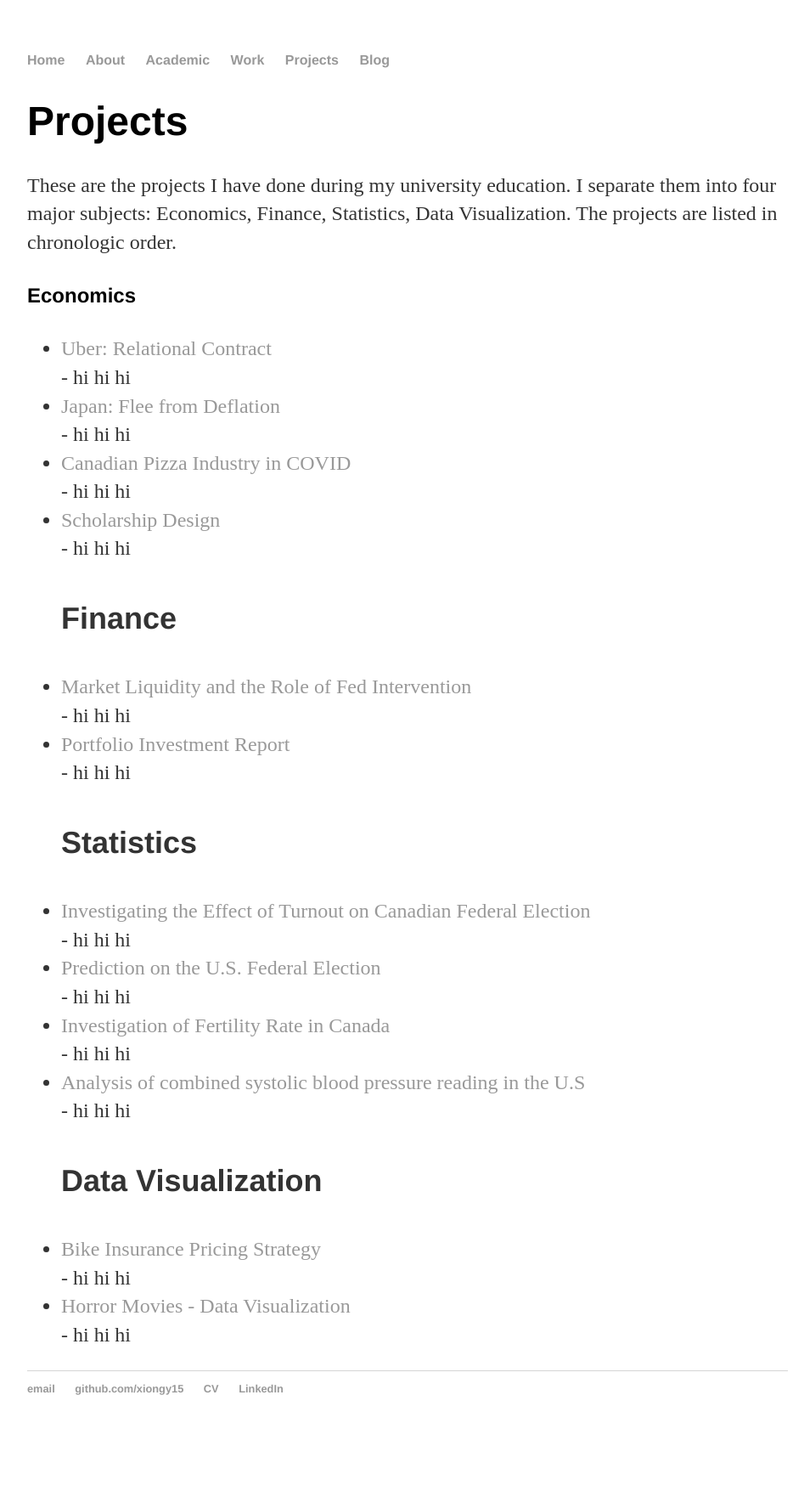
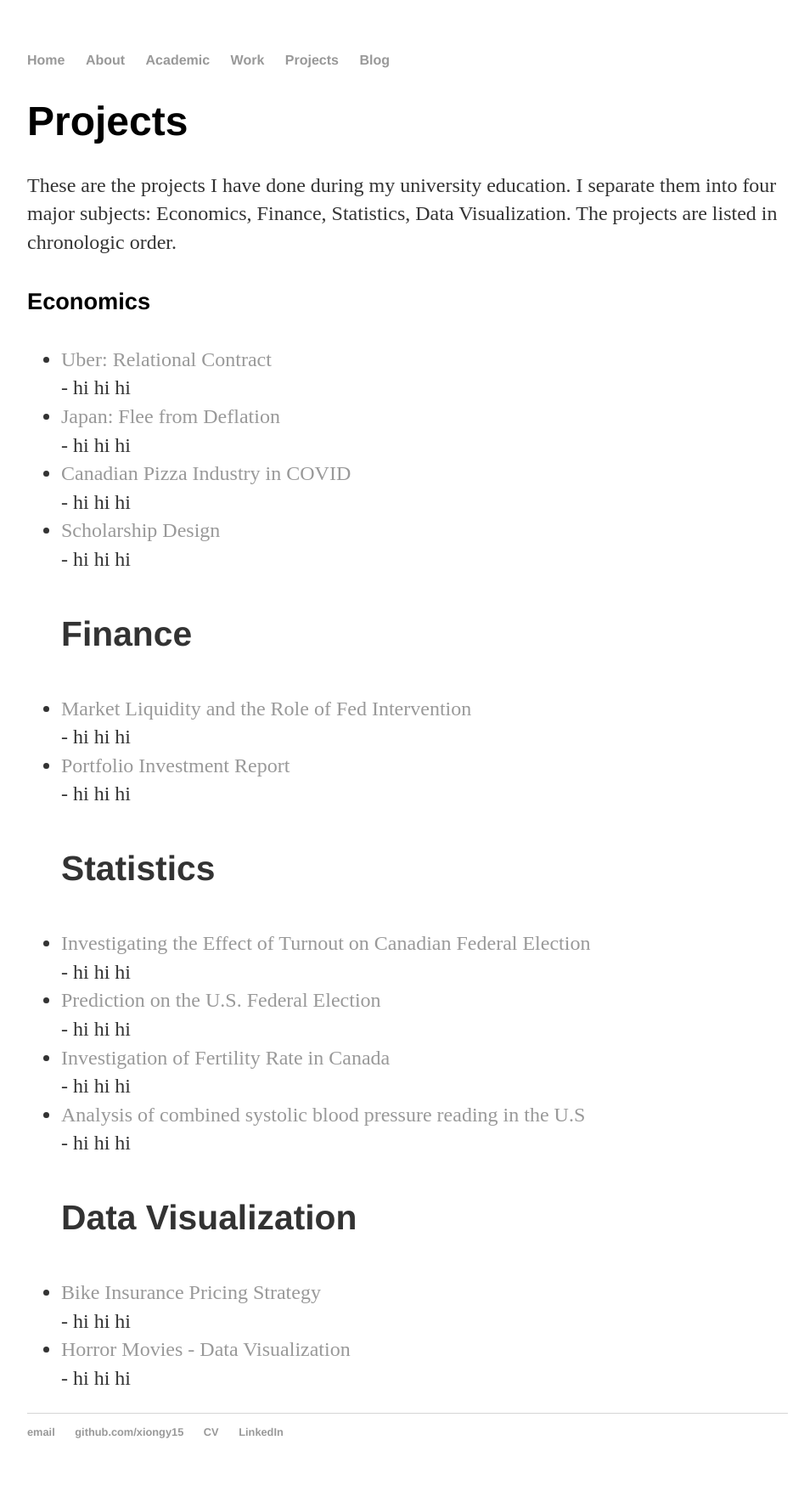
Before and after one commit to xiongy15/xiongy15.github.io, a Jekyll site: the page built from project/index.html, in a window 1280 px wide. Shown: the whole page at 85% size, without its empty margins (160-1107 px from the left). Built offline with Jekyll 4.4.1, drawn with Linux system fonts in a browser that asks for light colours; before the commit the page ends 1704 px from its top, so only the background shows below that.

Commit message:
Update main.css

```diff
--- a/css/main.css
+++ b/css/main.css
@@ -8,8 +8,8 @@
 h1, h2, h3, h4 { font-family: 'Helvetica', 'Arial', 'Sans-Serif'; }
 h1 { font-size: 3em;  }
 h2 { font-size: 2.7em; }
-h3 { font-size: 2.3em; }
-h4 { font-size: 1.5em; }
+h3 { font-size: 2.0em; }
+h4 { font-size: 1.7em; }
 
 nav ul, footer ul { font-size: 1em; font-family: 'Helvetica', 'Arial', 'Sans-Serif'; padding: 0px; list-style: none; font-weight: bold; }
 nav ul li, footer ul li { display: inline; margin-right: 20px; }
```
